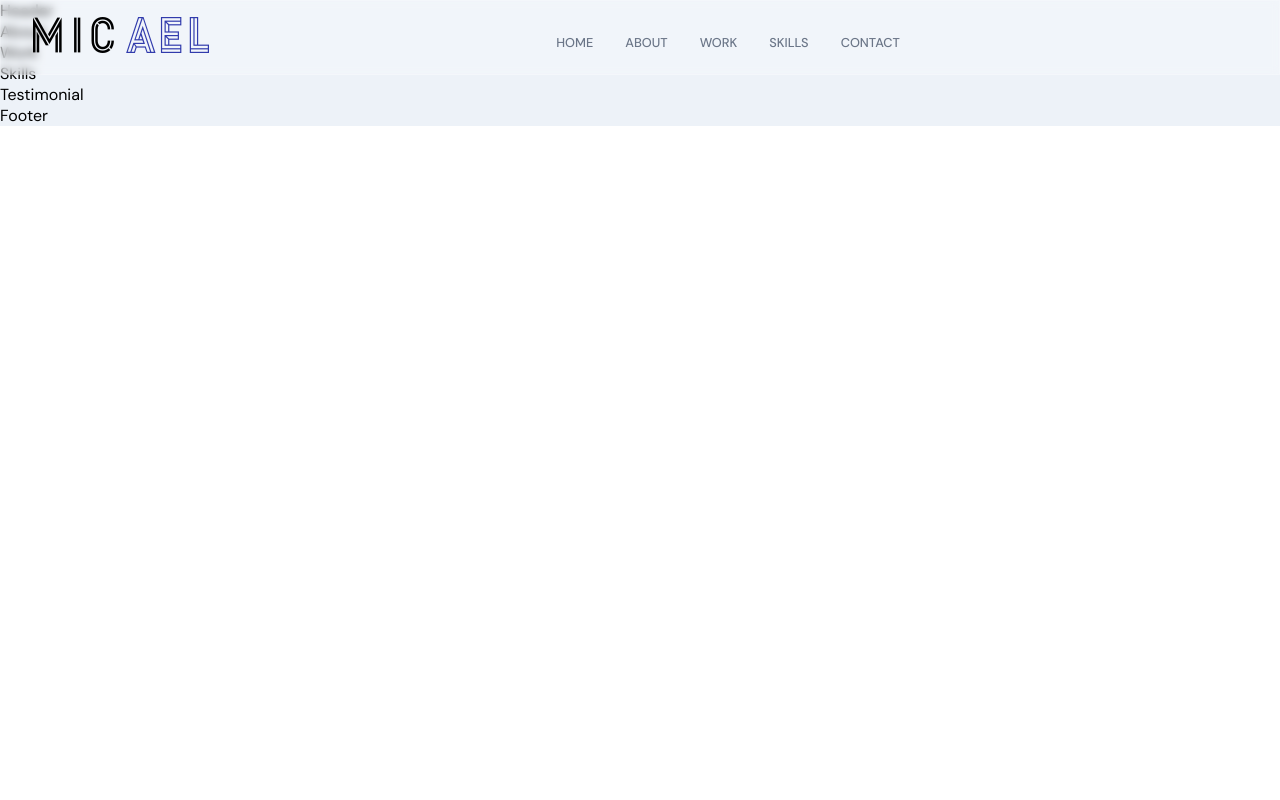
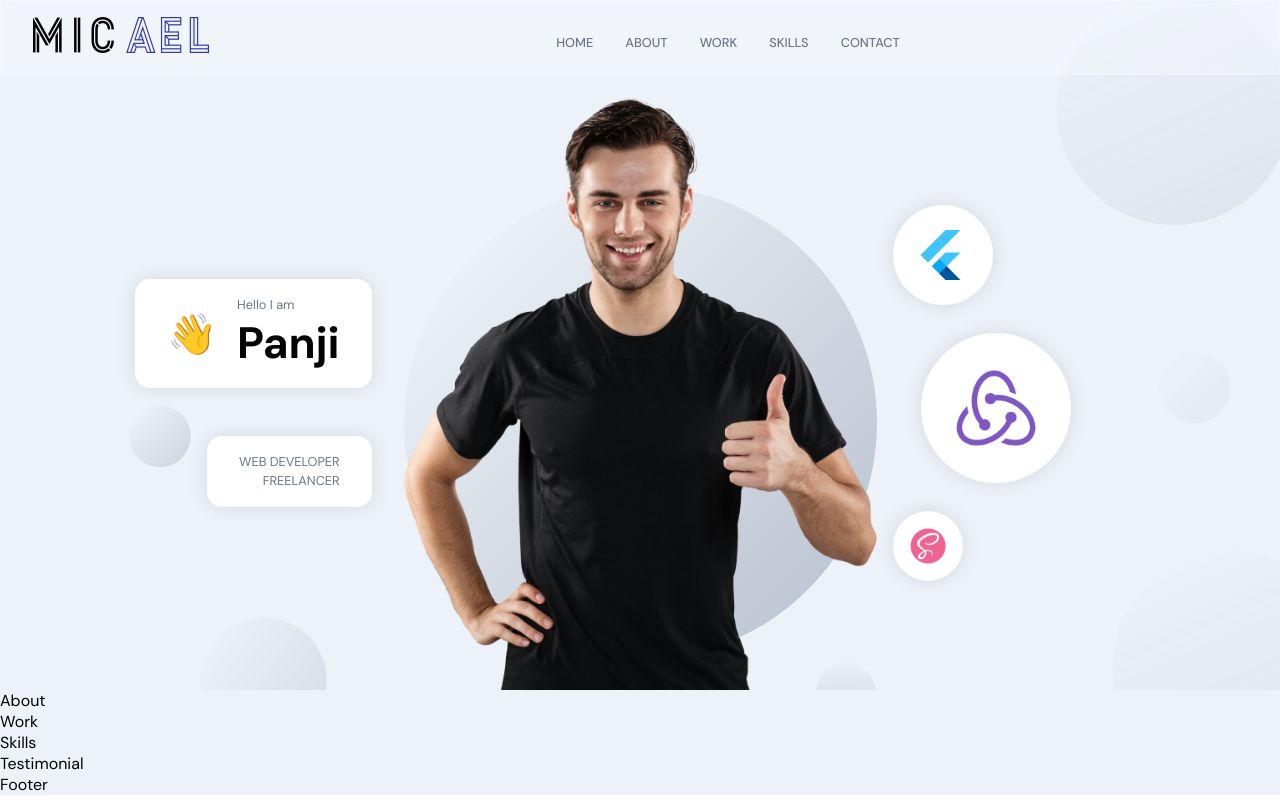
Before and after one commit to panjiafridio/Panji-Portofolio, a React (Create React App) app: page / in a window 1280 px wide. Built offline with nearby package versions, Linux system fonts and the light colour scheme.

Commit message:
Membuat component Header

```diff
--- a/src/container/Header/Header.jsx
+++ b/src/container/Header/Header.jsx
@@ -1,11 +1,72 @@
 import React from 'react';
+import { motion } from 'framer-motion';
 
+import { images } from '../../constants';
 import './Header.scss';
 
+const scaleVariants = {
+  whileInView : {
+    scale : [0,1],
+    opacity : [0,1],
+    transition : {
+      duration: 1,
+      ease: 'easeInOut'
+    }
+  }
+}
+
 const Header = () => {
+
   return (
-    <div>
-      Header
+    <div id='home' className="app__header app__flex">
+      <motion.div
+        whileInView={{ x:[-100, 0], opacity:[0, 1] }}
+        transition={{ duration: 0.5 }}
+        className="app__header-info"
+      >
+        <div className="app__header-badge">
+          <div className="badge-cmp app__flex">
+            <span>👋</span>
+            <div style={{ marginLeft : 20 }}>
+              <p className="p-text">Hello I am </p>
+              <h1 className="head-text">Panji</h1>
+            </div>
+          </div>
+
+          <div className="tag-cmp app__flex">
+            <p className="p-text">Web Developer </p>
+            <p className="p-text">Freelancer </p>
+          </div>
+        </div>
+
+      </motion.div>
+
+      <motion.div
+        whileInView={{ opacity:[0, 1] }}
+        transition={{ duration: 0.5, delayChildren: 0.5 }}
+        className="app__header-img"
+      >
+        <img src={images.profile} alt="profile_bg" />
+        <motion.img
+          whileInView={{ scale:[0, 1] }}
+          transition={{ duration: 0.5, ease: 'easeInOut' }}
+          src={images.circle}
+          alt="profile_circle"
+          className="overlay_circle"
+        />
+      </motion.div>
+
+      <motion.div
+        variants={scaleVariants}
+        whileInView={scaleVariants.whileInView}
+        className="app__header-circles"
+      >
+        {[images.flutter, images.redux, images.sass].map((circle, index) => (
+          <div className="circle-cmp app__flex" key={`circle-${index}`}>
+            <img src={circle} alt="circle" />
+          </div>
+        ))}
+      </motion.div>
     </div>
   )
 }
--- a/src/container/Header/Header.scss
+++ b/src/container/Header/Header.scss
@@ -0,0 +1,195 @@
+#home {
+    position: relative;
+    background: url("../../assets/bgIMG.png");
+    background-size: cover;
+    background-position: center;
+    background-repeat: repeat;
+
+    // disable the default padding styles
+    .app__wrapper {
+      padding: 0;
+
+      .copyright {
+        display: none;
+      }
+    }
+}
+.app__header {
+    flex: 1;
+    width: 100%;
+    height: 100%;
+    flex-direction: row;
+
+    padding: 6rem 2rem 0rem;
+
+    @media screen and (min-width: 2000px) {
+      padding-top: 8rem;
+    }
+
+    @media screen and (max-width: 1200px) {
+      flex-direction: column;
+    }
+
+    @media screen and (max-width: 450px) {
+      padding: 6rem 1rem 2rem;
+    }
+}
+
+.app__header-info {
+    flex: 0.65;
+    display: flex;
+    flex-direction: column;
+    justify-content: flex-start;
+    align-items: flex-start;
+    height: 100%;
+
+    margin: 0 2rem;
+
+    @media screen and (max-width: 1200px) {
+      width: 100%;
+      margin-right: 0rem;
+    }
+  }
+
+  .app__header-badge {
+    width: 100%;
+    display: flex;
+    justify-content: flex-end;
+    align-items: flex-end;
+    flex-direction: column;
+
+    .badge-cmp,
+    .tag-cmp {
+      padding: 1rem 2rem;
+      background: var(--white-color);
+      border-radius: 15px;
+      flex-direction: row;
+      width: auto;
+
+      box-shadow: 0px 0px 20px rgba(0, 0, 0, 0.1);
+    }
+
+    .tag-cmp {
+      flex-direction: column;
+      margin-top: 3rem;
+
+      p {
+        width: 100%;
+        text-transform: uppercase;
+        text-align: right;
+      }
+    }
+
+    span {
+      font-size: 2.5rem;
+
+      @media screen and (min-width: 2000px) {
+        font-size: 5rem;
+      }
+    }
+
+    @media screen and (max-width: 1200px) {
+      justify-content: flex-start;
+      align-items: flex-start;
+    }
+  }
+
+  .app__header-circles {
+    flex: 0.75;
+    display: flex;
+    flex-direction: column;
+    justify-content: space-evenly;
+    align-items: flex-start;
+    height: 100%;
+    margin-left: 1rem;
+
+    div {
+      width: 100px;
+      height: 100px;
+      border-radius: 50%;
+
+      background: var(--white-color);
+      box-shadow: 0px 0px 20px rgba(0, 0, 0, 0.1);
+
+      img {
+        width: 60%;
+        height: 60%;
+      }
+    }
+
+    // circles with different height & width
+
+    div:nth-child(1) {
+      width: 100px;
+      height: 100px;
+    }
+
+    div:nth-child(2) {
+      margin: 1.75rem;
+      width: 150px;
+      height: 150px;
+    }
+
+    div:nth-child(3) {
+      width: 70px;
+      height: 70px;
+    }
+
+    @media screen and (min-width: 2000px) {
+      div:nth-child(2) {
+        width: 400px;
+        height: 400px;
+      }
+
+      div:nth-child(3) {
+        width: 170px;
+        height: 170px;
+      }
+
+      div:nth-child(1) {
+        width: 200px;
+        height: 200px;
+      }
+    }
+
+    @media screen and (max-width: 1200px) {
+      width: 100%;
+      flex-direction: row;
+      flex-wrap: wrap;
+      margin-left: 0;
+
+      div {
+        margin: 1rem;
+      }
+    }
+  }
+
+  .app__header-img {
+    flex: 1;
+    height: 100%;
+
+    display: flex;
+    justify-content: flex-end;
+    align-items: flex-end;
+    position: relative;
+
+    img {
+      width: 100%;
+      object-fit: contain;
+      z-index: 1;
+    }
+
+    .overlay_circle {
+      position: absolute;
+      left: 0;
+      right: 0;
+      bottom: 0;
+      z-index: 0;
+      width: 100%;
+      height: 90%;
+    }
+
+    @media screen and (max-width: 1200px) {
+      margin: 2rem 0;
+    }
+  }
```
